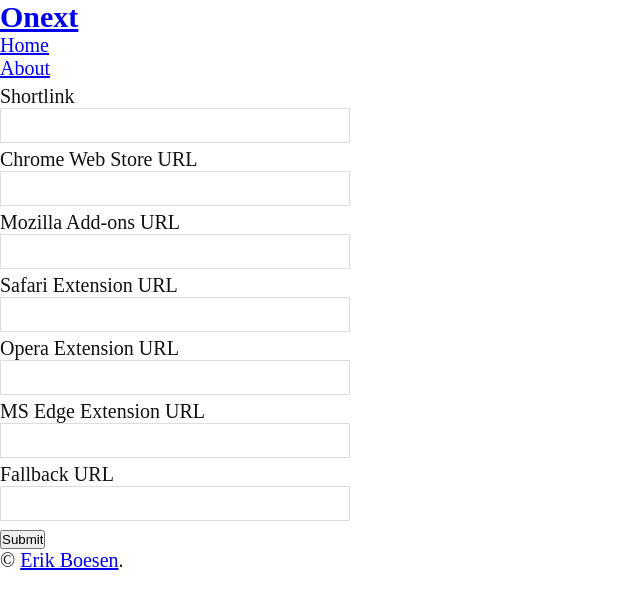
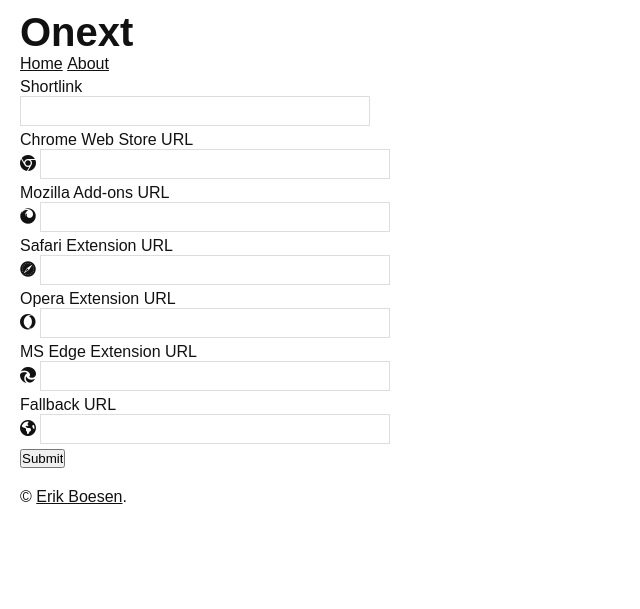
Before and after one commit to ErikBoesen/onext, a Flask app: page / in a window 1280 px wide. Shown: the top 609 px of the page, without its empty margins (0-640 px from the left). Run offline with Flask 2, Linux system fonts and the light colour scheme; some libraries are stand-ins or nearby versions; some web fonts are replaced.

Commit message:
Add icons

```diff
--- a/app/static/css/main.css
+++ b/app/static/css/main.css
@@ -1,10 +1,43 @@
+@font-face {
+    font-family: 'Jost';
+    font-style: normal;
+    font-weight: 400;
+    font-display: swap;
+    src: url(https://fonts.gstatic.com/s/jost/v1/92z8tBhPNqw79Ij1C9z1vBQv7mxrZh9NHHnUBkLNPUtGwv1mPRTOmqVU7ial.woff) format('woff');
+}
+
 * {
     margin: 0;
     padding: 0;
     box-sizing: border-box;
 }
+
+nav ul {
+    list-style-type: none;
+}
+nav ul li {
+    display: inline-block;
+}
+
 body {
-    font-size: 20px;
+    font-family: 'Jost', sans-serif;
+    padding: 10px 20px;
+    font-size: 16px;
     background: white;
     color: #111;
 }
+
+a {
+    color: inherit;
+}
+a:hover {
+    text-decoration: none;
+}
+
+h2 {
+    font-size: 40px;
+}
+
+footer {
+    margin-top: 20px;
+}
--- a/app/templates/_input.html
+++ b/app/templates/_input.html
@@ -1,5 +1,8 @@
 <div>
     {{ item.label }}
+    {% if icon %}
+    <i class="fa fa-{{ icon }}"></i>
+    {% endif %}
     {{ item }}
     {% for error in item.errors %}
     <span class="error">{{ error }}</span>
--- a/app/templates/base.html
+++ b/app/templates/base.html
@@ -13,13 +13,14 @@
         <link rel="stylesheet" href="/static/css/form.css">
         <link rel="icon" href="/static/images/logo/favicon.png" type="image/png">
         <link rel="icon" href="/static/images/logo/favicon.ico" type="image/x-icon">
+        <script src="https://kit.fontawesome.com/1f31711f3c.js" crossorigin="anonymous"></script>
         {% block head %}
         {% endblock %}
     </head>
     <body>
         <header>
             <nav>
-                <h2><a href="{{ url_for('index') }}">Onext</a></h2>
+                <h2>Onext</h2>
                 <ul>
                     <li><a href="{{ url_for('index') }}">Home</a></li>
                     <li><a href="{{ url_for('about') }}">About</a></li>
--- a/app/templates/index.html
+++ b/app/templates/index.html
@@ -4,12 +4,12 @@
     {{ form.hidden_tag() }}
 
     {% with item = form.id %}{% include "_input.html" %}{% endwith %}
-    {% with item = form.chrome_url %}{% include "_input.html" %}{% endwith %}
-    {% with item = form.firefox_url %}{% include "_input.html" %}{% endwith %}
-    {% with item = form.safari_url %}{% include "_input.html" %}{% endwith %}
-    {% with item = form.opera_url %}{% include "_input.html" %}{% endwith %}
-    {% with item = form.edge_url %}{% include "_input.html" %}{% endwith %}
-    {% with item = form.fallback_url %}{% include "_input.html" %}{% endwith %}
+    {% with item = form.chrome_url, icon = "chrome" %}{% include "_input.html" %}{% endwith %}
+    {% with item = form.firefox_url, icon = "firefox" %}{% include "_input.html" %}{% endwith %}
+    {% with item = form.safari_url, icon = "safari" %}{% include "_input.html" %}{% endwith %}
+    {% with item = form.opera_url, icon = "opera" %}{% include "_input.html" %}{% endwith %}
+    {% with item = form.edge_url, icon = "edge" %}{% include "_input.html" %}{% endwith %}
+    {% with item = form.fallback_url, icon = "globe" %}{% include "_input.html" %}{% endwith %}
 
     <p>{{ form.submit() }}</p>
 </form>
```
